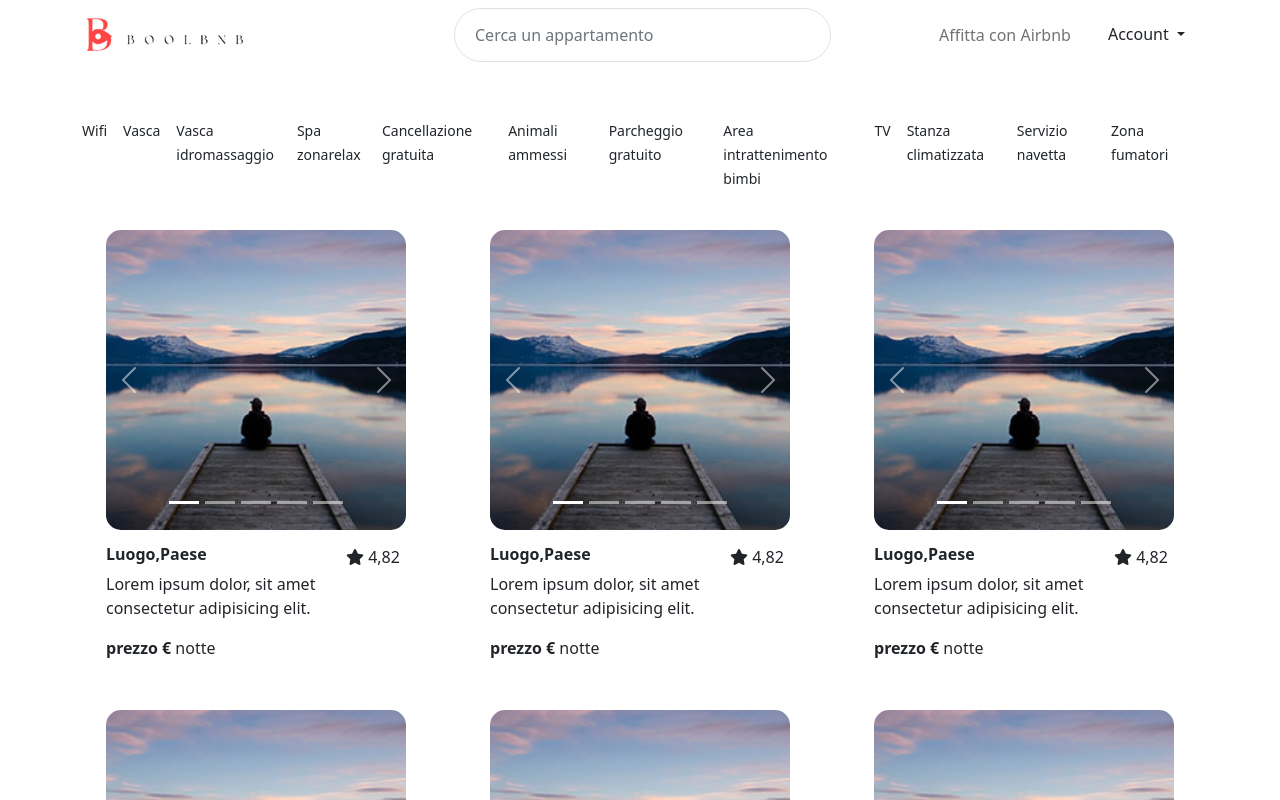
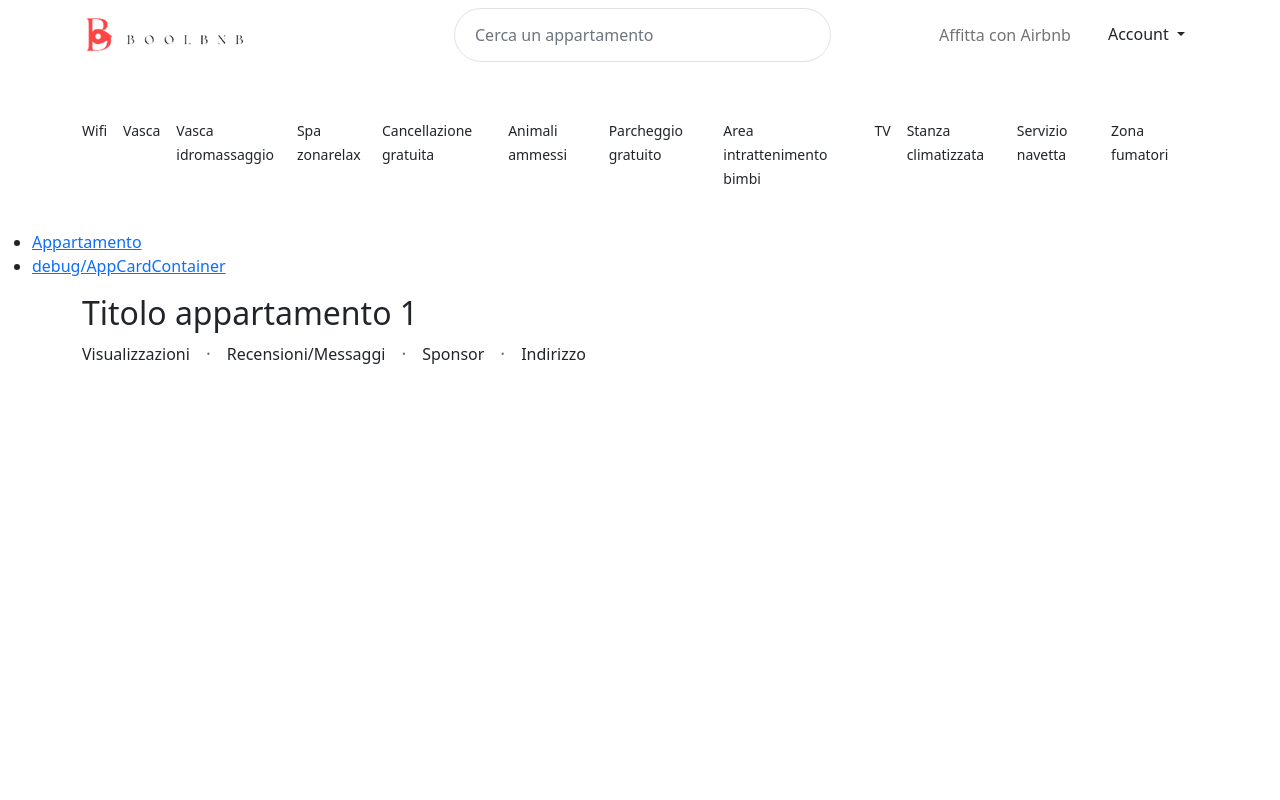
Before and after one commit to Spong3ibob/BoolBNB_FrontOffice, a Vue app: page /abitazione in a window 1280 px wide. Shown: the top 800 px of the page. Built offline with nearby package versions, Linux system fonts and the light colour scheme.

Commit message:
Modifiche varie

```diff
--- a/index.html
+++ b/index.html
@@ -2,15 +2,33 @@
 <html lang="en">
   <head>
     <meta charset="UTF-8" />
-    <link rel="icon" type="image/svg+xml" href="./public/favicon.ico" />
+    <link
+      rel="icon"
+      type="image/svg+xml"
+      href="./public/logoboolbnb-prova1.png"
+    />
     <meta name="viewport" content="width=device-width, initial-scale=1.0" />
     <!-- CDN Bootstrap -->
-    <script src="https://cdn.jsdelivr.net/npm/@popperjs/core@2.11.6/dist/umd/popper.min.js" integrity="sha384-oBqDVmMz9ATKxIep9tiCxS/Z9fNfEXiDAYTujMAeBAsjFuCZSmKbSSUnQlmh/jp3" crossorigin="anonymous"></script>
-    <script src="https://cdn.jsdelivr.net/npm/bootstrap@5.3.0-alpha1/dist/js/bootstrap.min.js" integrity="sha384-mQ93GR66B00ZXjt0YO5KlohRA5SY2XofN4zfuZxLkoj1gXtW8ANNCe9d5Y3eG5eD" crossorigin="anonymous"></script>
+    <script
+      src="https://cdn.jsdelivr.net/npm/@popperjs/core@2.11.6/dist/umd/popper.min.js"
+      integrity="sha384-oBqDVmMz9ATKxIep9tiCxS/Z9fNfEXiDAYTujMAeBAsjFuCZSmKbSSUnQlmh/jp3"
+      crossorigin="anonymous"
+    ></script>
+    <script
+      src="https://cdn.jsdelivr.net/npm/bootstrap@5.3.0-alpha1/dist/js/bootstrap.min.js"
+      integrity="sha384-mQ93GR66B00ZXjt0YO5KlohRA5SY2XofN4zfuZxLkoj1gXtW8ANNCe9d5Y3eG5eD"
+      crossorigin="anonymous"
+    ></script>
     <!-- CDN Font-awesome -->
-    <link rel="stylesheet" href="https://cdnjs.cloudflare.com/ajax/libs/font-awesome/6.3.0/css/all.min.css" integrity="sha512-SzlrxWUlpfuzQ+pcUCosxcglQRNAq/DZjVsC0lE40xsADsfeQoEypE+enwcOiGjk/bSuGGKHEyjSoQ1zVisanQ==" crossorigin="anonymous" referrerpolicy="no-referrer" />
+    <link
+      rel="stylesheet"
+      href="https://cdnjs.cloudflare.com/ajax/libs/font-awesome/6.3.0/css/all.min.css"
+      integrity="sha512-SzlrxWUlpfuzQ+pcUCosxcglQRNAq/DZjVsC0lE40xsADsfeQoEypE+enwcOiGjk/bSuGGKHEyjSoQ1zVisanQ=="
+      crossorigin="anonymous"
+      referrerpolicy="no-referrer"
+    />
 
-    <title>BoolBNB</title>
+    <title>BoolBnB</title>
   </head>
   <body>
     <div id="app"></div>
--- a/src/App.vue
+++ b/src/App.vue
@@ -13,11 +13,10 @@ export default {
 </script>
 
 <template>
-  <div>
-    <AppHeader />
-    <AppMain />
-    <AppFooter />
-  </div>
+  <AppHeader />
+  <AppMain />
+  <AppFooter />
+  <router-view></router-view>
 </template>
 
 <style lang="scss">
--- a/src/components/AppCard.vue
+++ b/src/components/AppCard.vue
@@ -1,12 +1,11 @@
 <script>
-import AppCarosel from './AppCarosel.vue';
+import AppCarosel from "./AppCarosel.vue";
 export default {
   name: "AppCard",
   components: {
     AppCarosel,
   },
 };
-
 </script>
 
 <template>
@@ -15,31 +14,28 @@ export default {
     <div class="information">
       <div class="left">
         <h6><b>Luogo,Paese</b></h6>
-                <p>Lorem ipsum dolor, sit amet consectetur adipisicing elit. </p>
+        <p>Lorem ipsum dolor, sit amet consectetur adipisicing elit.</p>
         <p><b>prezzo €</b> notte</p>
       </div>
-            <div class="right">
-                <i class="fa-solid fa-star"></i> 4,82
+      <div class="right"><i class="fa-solid fa-star"></i> 4,82</div>
     </div>
   </div>
-    </div>
-
 </template>
 
 <style lang="scss" scoped>
-    .card{
+.card {
   border: none;
   border-radius: 0;
   width: 300px;
   height: 480px;
 
-        .information{
+  .information {
     display: flex;
     padding-top: 15px;
-            .left{
+    .left {
       width: 80%;
     }
-            .right{
+    .right {
       width: 20%;
     }
   }
--- a/src/components/AppMain.vue
+++ b/src/components/AppMain.vue
@@ -1,45 +1,28 @@
 <script>
-import AppCard from './AppCard.vue';
-
+import AppCard from "./AppCard.vue";
+import AppMainDebug from "./debug/AppMainDebug.vue";
 
 export default {
   components: {
     AppCard,
+    AppMainDebug,
   },
 };
-
 </script>
 
 <template>
   <main>
-    <div class="container-card">
-      <AppCard />
-      <AppCard />
-      <AppCard />
-      <AppCard />
-      <AppCard />
-      <AppCard />
-      <AppCard />
-      <AppCard />
-      <AppCard />
-      <AppCard />
-      <AppCard />
-      <AppCard />
-    </div>
+    <ul>
+      <li>
+        <router-link :to="{ name: 'apartment-page' }">Appartamento</router-link>
+      </li>
+      <li>
+        <router-link :to="{ name: 'main-debug' }"
+          >debug/AppCardContainer</router-link
+        >
+      </li>
+    </ul>
   </main>
 </template>
 
-
-
-<style lang="scss" scoped>
-
-.container-card{
-  max-width: 90%;
-  width: 100%;
-  display: flex;
-  flex-wrap: wrap;
-  justify-content: space-around;
-  align-items: center;
-  margin: auto;
-}
-</style>
+<style lang="scss" scoped></style>
--- /dev/null
+++ b/src/components/apartment-components/InfoHeader.vue
@@ -0,0 +1,43 @@
+<template>
+  <div class="container">
+    <h2>Titolo appartamento 1</h2>
+
+    <div class="nav-info-apartment d-flex justify-content-between">
+      <div class="apartment-info-header">
+        <span class="header-info">Visualizzazioni</span>
+        <!-- Divisore Grafico tra le informazioni dell'header -->
+        <span class="spacer-dot">·</span>
+        <span class="header-info">Recensioni/Messaggi</span>
+        <span class="spacer-dot">·</span>
+        <span class="header-info">Sponsor</span>
+        <span class="spacer-dot">·</span>
+        <span class="header-info">Indirizzo</span>
+      </div>
+      <div class="apartment-share"></div>
+    </div>
+  </div>
+</template>
+
+<script setup></script>
+
+<style lang="scss" scoped>
+.nav-info-apartment {
+  .header-info {
+    margin-right: 0.5rem;
+
+    &:not(:first-child) {
+      margin-left: 0.5rem;
+    }
+  }
+  .header-info {
+  }
+  .spacer-dot {
+    color: rgb(113, 113, 113);
+    font-size: 1.125rem;
+    font-weight: 400 !important;
+    margin: 0.5rem 0.5rem 0rem;
+  }
+}
+.apartment-share {
+}
+</style>
--- /dev/null
+++ b/src/components/debug/AppMainDebug.vue
@@ -0,0 +1,43 @@
+<template>
+  <div>
+    <div class="container-card">
+      <AppCard />
+      <AppCard />
+      <AppCard />
+      <AppCard />
+      <AppCard />
+      <AppCard />
+      <AppCard />
+      <AppCard />
+      <AppCard />
+      <AppCard />
+      <AppCard />
+      <AppCard />
+    </div>
+  </div>
+</template>
+
+<script>
+import AppCard from "../AppCard.vue";
+
+export default {
+  components: {
+    AppCard,
+  },
+  setup() {
+    return {};
+  },
+};
+</script>
+
+<style lang="scss" scoped>
+.container-card {
+  max-width: 90%;
+  width: 100%;
+  display: flex;
+  flex-wrap: wrap;
+  justify-content: space-around;
+  align-items: center;
+  margin: auto;
+}
+</style>
--- /dev/null
+++ b/src/pages/ApartmentPage.vue
@@ -0,0 +1,27 @@
+<template>
+  <div class="container-card">
+    <InfoHeader />
+  </div>
+</template>
+
+<script>
+import InfoHeader from "../components/apartment-components/InfoHeader.vue";
+
+export default {
+  components: {
+    InfoHeader,
+  },
+};
+</script>
+
+<style lang="scss" scoped>
+.container-card {
+  max-width: 90%;
+  width: 100%;
+  display: flex;
+  flex-wrap: wrap;
+  justify-content: space-around;
+  align-items: center;
+  margin: auto;
+}
+</style>
--- a/src/router.js
+++ b/src/router.js
@@ -3,6 +3,8 @@ import { createRouter, createWebHistory } from "vue-router";
 // Pages
 import HomePage from "./pages/HomePage.vue";
 import Page404 from "./pages/Page404.vue";
+import ApartmentPage from "./pages/ApartmentPage.vue";
+import AppMainDebug from "./components/debug/AppMainDebug.vue";
 
 const router = createRouter({
   history: createWebHistory(),
@@ -17,6 +19,16 @@ const router = createRouter({
       name: "page-404",
       component: Page404,
     },
+    {
+      path: "/abitazione",
+      name: "apartment-page",
+      component: ApartmentPage,
+    },
+    {
+      path: "/debug-main",
+      name: "main-debug",
+      component: AppMainDebug,
+    },
   ],
 });
 
```
Also changed, not shown: public/logoboolbnb-prova1.png (added). Lines whose indentation alone changed are shown as unchanged.
